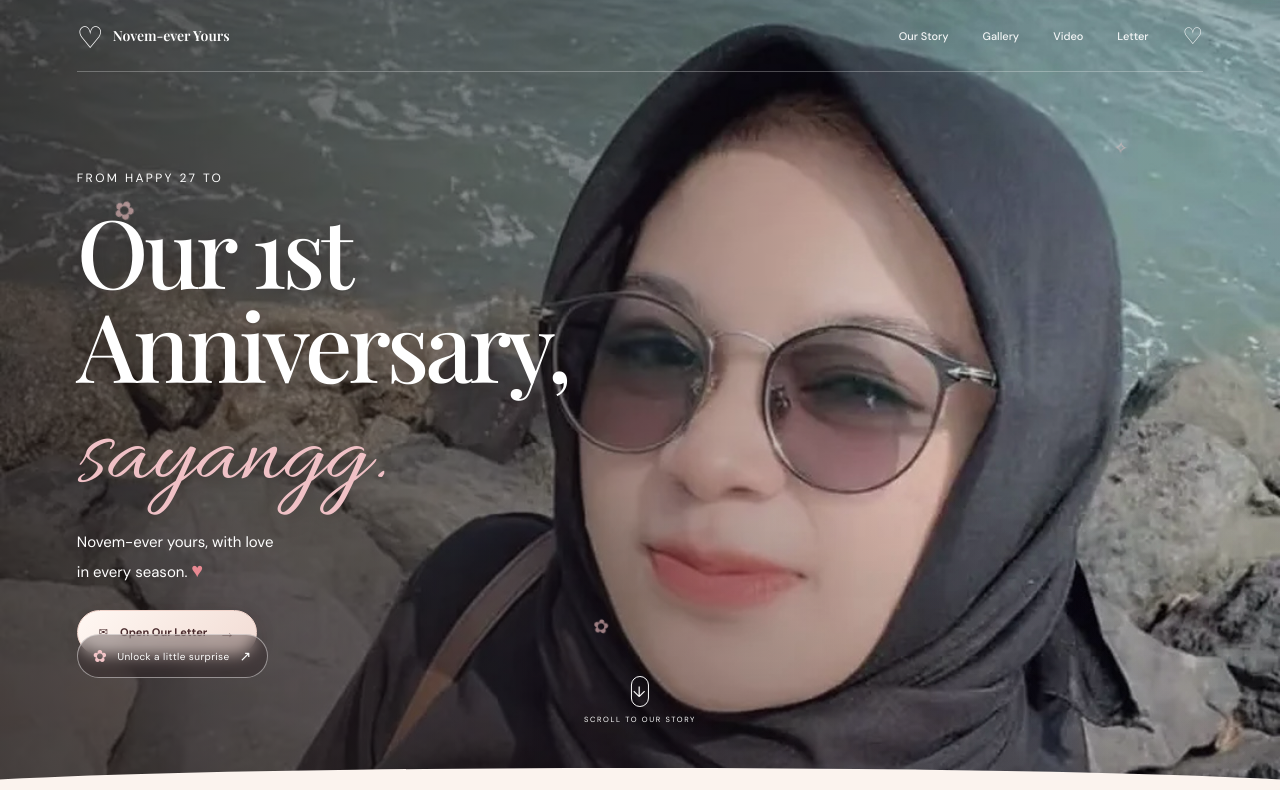
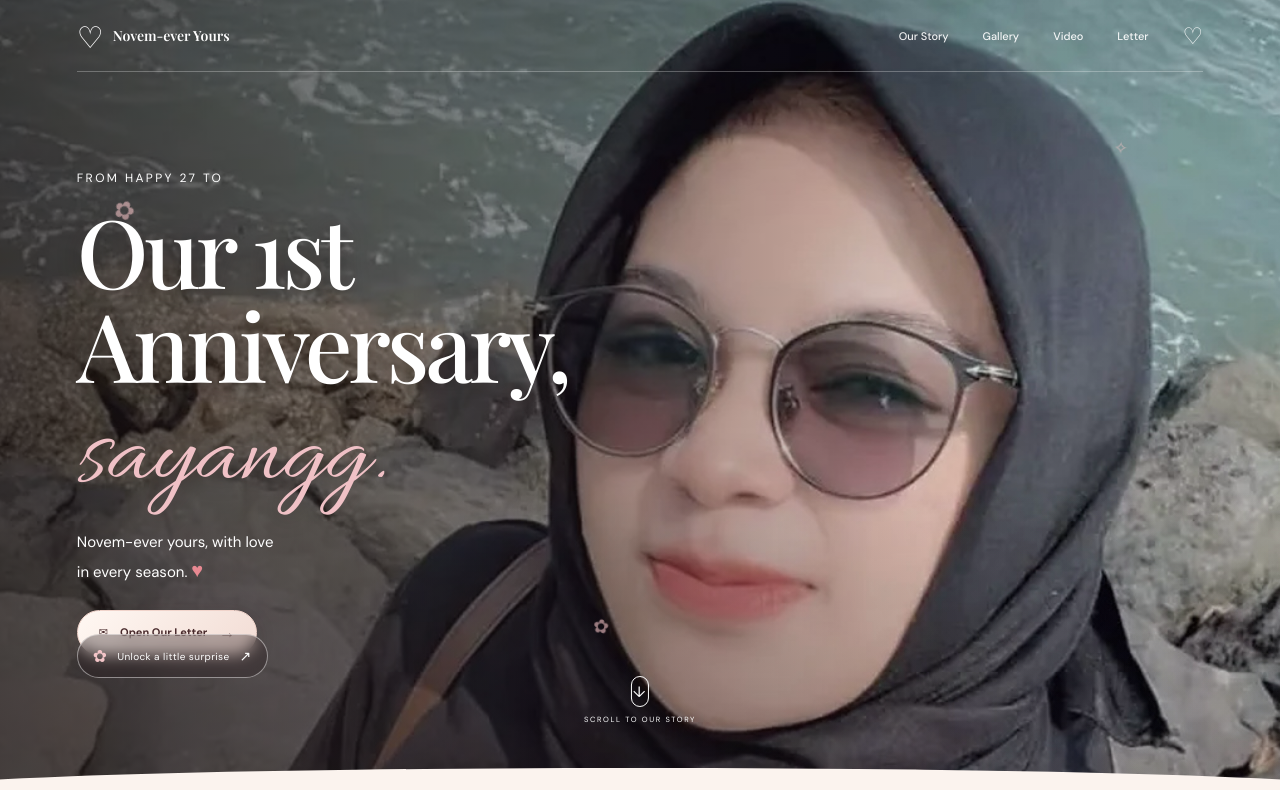
Before and after one commit to WRyouAldi/-novem-ever-yours-, a React (Vite) app: page / in a window 1280 px wide. Shown: the top 790 px of the page. Built offline with nearby package versions, Linux system fonts and the light colour scheme; a web font is replaced by a local one.

Commit message:
feat: add reduced-motion-aware hero parallax

```diff
--- a/src/main.jsx
+++ b/src/main.jsx
@@ -1,6 +1,6 @@
-import React, { useEffect, useState } from "react";
+import React, { useEffect, useRef, useState } from "react";
 import { createRoot } from "react-dom/client";
-import { AnimatePresence, motion, useReducedMotion } from "motion/react";
+import { AnimatePresence, motion, useReducedMotion, useScroll, useTransform } from "motion/react";
 import { Dialog } from "@base-ui/react/dialog";
 import "./site.css";
 import MusicPlayer from "./MusicPlayer.jsx";
@@ -79,6 +79,11 @@ function VideoGallery() {
 }
 
 function App() {
+  const heroRef = useRef(null);
+  const reduceMotion = useReducedMotion();
+  const { scrollYProgress: heroScrollProgress } = useScroll({ target: heroRef, offset: ["start start", "end start"] });
+  const heroParallaxY = useTransform(heroScrollProgress, [0, 1], [0, reduceMotion ? 0 : 28]);
+  const petalsParallaxY = useTransform(heroScrollProgress, [0, 1], [0, reduceMotion ? 0 : -12]);
   const [menuOpen, setMenuOpen] = useState(false);
   const [showAll, setShowAll] = useState(false);
   const [letterOpen, setLetterOpen] = useState(false);
@@ -101,10 +106,10 @@ function App() {
     </header>
 
     <main>
-      <section className="hero" id="home">
-        <div className="hero-image" aria-hidden="true"><img src="assets/photos/cover-fhd.jpg" alt="" fetchPriority="high" /></div>
+      <section className="hero" id="home" ref={heroRef}>
+        <motion.div className="hero-image" aria-hidden="true" style={{ y: heroParallaxY, scale: reduceMotion ? 1 : 1.06 }}><img src="assets/photos/cover-fhd.jpg" alt="" fetchPriority="high" /></motion.div>
         <div className="hero-shade" />
-        <div className="hero-petals" aria-hidden="true"><i>✿</i><i>✧</i><i>✿</i></div>
+        <motion.div className="hero-petals" aria-hidden="true" style={{ y: petalsParallaxY }}><i>✿</i><i>✧</i><i>✿</i></motion.div>
         <div className="hero-content">
           <motion.p className="hero-kicker" initial={{ opacity: 0, y: 16 }} animate={{ opacity: 1, y: 0 }} transition={{ duration: .8 }}>FROM HAPPY 27 TO</motion.p>
           <motion.h1 initial={{ opacity: 0, y: 30 }} animate={{ opacity: 1, y: 0 }} transition={{ duration: 1, delay: .12, ease }}>Our 1st<br/>Anniversary,<br/><em>sayangg.</em></motion.h1>
```
